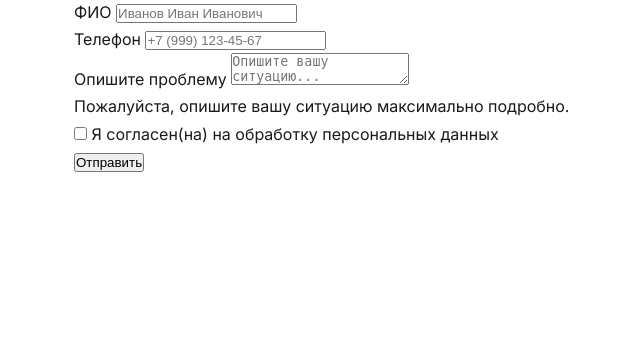
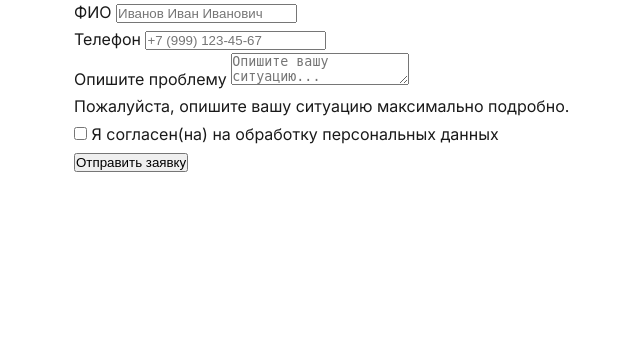
Before and after one commit to Anisia-AD/Gusev, a Django app: page /appointment/ in a window 1280 px wide. Shown: the part 223-575 px from the top of the page, without its empty margins (6-646 px from the left). Run offline with Django 5.2, Linux system fonts and the light colour scheme; some web fonts are replaced.

Commit message:
Update appointment.html

```diff
--- a/core/templates/core/appointment.html
+++ b/core/templates/core/appointment.html
@@ -33,7 +33,7 @@
                 <input type="checkbox" id="agree" name="agree" required>
                 <label for="agree">Я согласен(на) на обработку персональных данных</label>
             </div>
-            <button type="submit" class="submit-btn">Отправить</button>
+            <button type="submit" class="submit-btn">Отправить заявку</button>
         </form>
     </div>
 {% endblock %}
```
